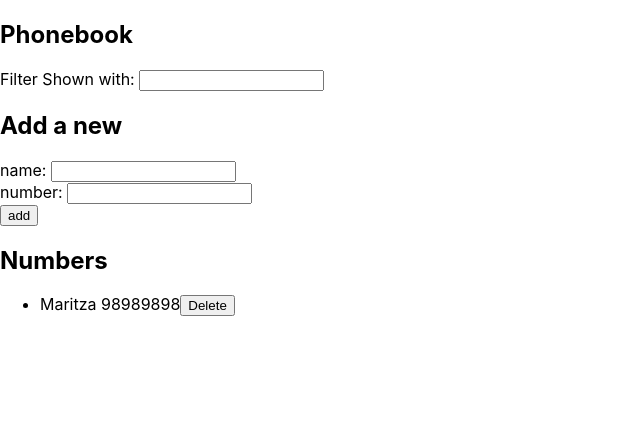
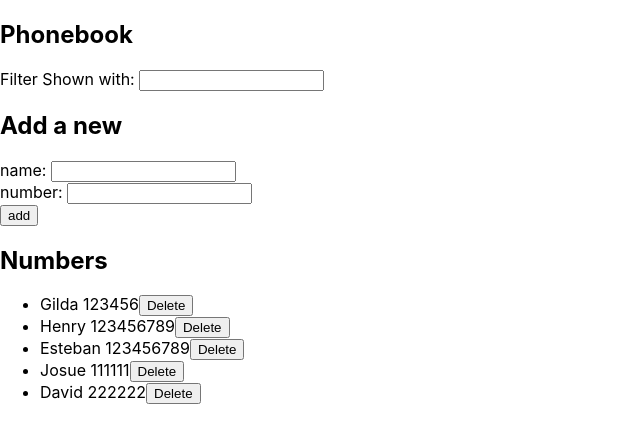
Before and after one commit to jochaes/HU_Fullstack_Submissions, a React (Create React App) app in the folder part2/thephonebook/: page / in a window 1280 px wide. Shown: the top 442 px of the page, without its empty margins (0-640 px from the left). Built offline with nearby package versions, Linux system fonts and the light colour scheme; data requests are answered from the project's data file.

Commit message:
Some final changes

```diff
--- a/part2/thephonebook/db.json
+++ b/part2/thephonebook/db.json
@@ -1,9 +1,29 @@
 {
   "persons": [
     {
-      "name": "Maritza",
-      "number": "98989898",
-      "id": 9
+      "name": "Gilda",
+      "number": "123456",
+      "id": 2
+    },
+    {
+      "name": "Henry",
+      "number": "123456789",
+      "id": 3
+    },
+    {
+      "name": "Esteban",
+      "number": "123456789",
+      "id": 5
+    },
+    {
+      "name": "Josue",
+      "number": "111111",
+      "id": 6
+    },
+    {
+      "name": "David",
+      "number": "222222",
+      "id": 7
     }
   ]
 }
--- a/part2/thephonebook/src/App.js
+++ b/part2/thephonebook/src/App.js
@@ -94,8 +94,9 @@ const App = () => {
         showMessage(message)
         setPersons( persons.filter( p=> p.id !== toDeletePerson.id ) )
       })
-      .catch(error => {
-        const message = "There was a problem trying to delete this user"
+      .catch(error => {     //Catch error and displays an error message
+        const message = "User Already deleted from server"
+        setPersons( persons.filter( p=> p.id !== toDeletePerson.id ) )
         showMessage(message)
       })
     }
@@ -111,7 +112,8 @@ const App = () => {
                       setPersons(persons.map( p=> p.id !== person.id ? p : updatedPerson ))
                     })
                     .catch( error => {
-                      const message = "User already deleted from the server"
+                      const message = "Can't update: User already deleted from the server"
+                      setPersons( persons.filter( p => p.id !== person.id ))
                       showMessage(message)
                     })
   }
```
